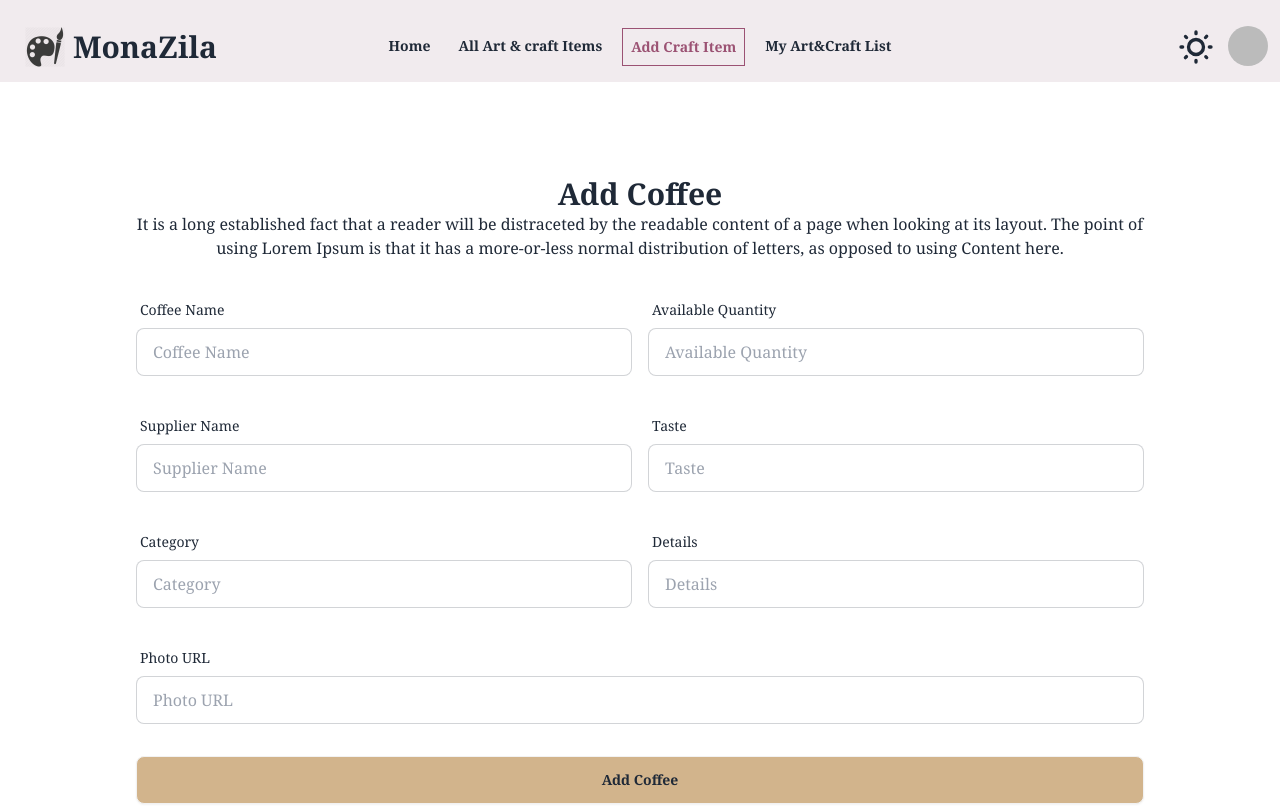
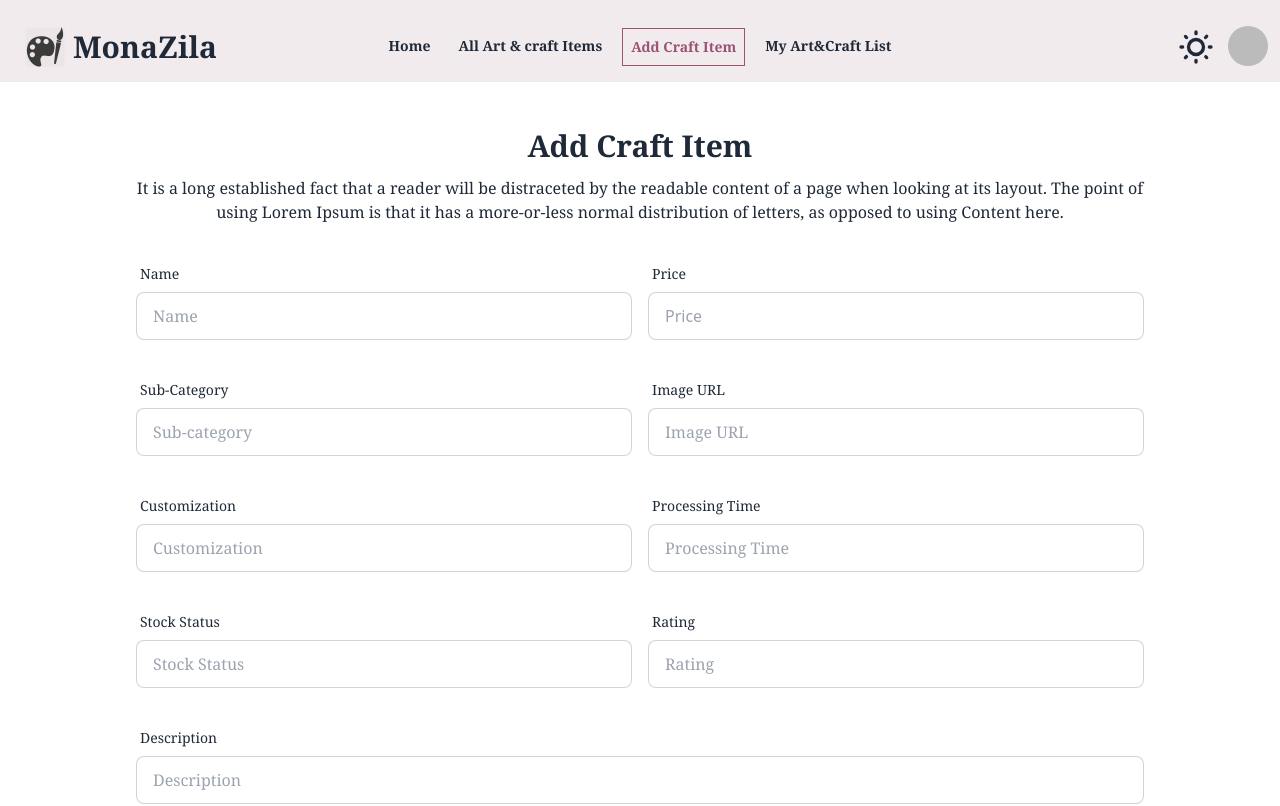
Before and after one commit to abunaim34/A10-MonaZial-client, a React (Vite) app: page /addCraftItem in a window 1280 px wide. Shown: the top 806 px of the page. Built offline with nearby package versions, Linux system fonts and the light colour scheme; no server answers; sample sign-in values are in the browser's storage.

Commit message:
this is my art and craft design

```diff
--- a/src/Components/CraftItems.jsx
+++ b/src/Components/CraftItems.jsx
@@ -8,7 +8,7 @@ import { Link } from 'react-router-dom'
 const CraftItems = ({ item }) => {
     const { id, item_name, subcategory_Name, short_description, price, rating, stockStatus } = item || {}
     return (
-        <div className=" relative bg-base-100  rounded-xl shadow-xl">
+        <div className="card relative bg-base-100  rounded-xl shadow-xl">
             <figure className="px-4 pt-5">
                 <img src={img} alt="Shoes" className="rounded-xl" />
             </figure>
@@ -28,10 +28,8 @@ const CraftItems = ({ item }) => {
                 <h1 className=" text-xl text-start">{item_name}</h1>
                 <h1 className="font-medium text-start">{subcategory_Name}</h1>
                 <p className="text-[#12132D99] font-sans">{short_description.slice(0, 60)}</p>
-                <div className="flex items-center bottom-0 gap-4 py-3 text-center">
-                    <button className="btn bg-[#9b5273] w-full"><Link to={`/craftItems/${id}`}>View Details page</Link></button>
-                </div>
             </div>
+            <Link to={`/craftItems/${id}`} className="p-4"><button className="btn bg-[#9b5273] text-white w-full">View Details page</button></Link>
         </div>
     );
 };
--- /dev/null
+++ b/src/Components/ShowArtCraftList.jsx
@@ -0,0 +1,46 @@
+import { FaStarHalfAlt } from "react-icons/fa";
+import img from "../assets/high-angle-view-human-hand-painting-white-paper-with-colorful-brushstroke_23-2148118022.jpg"
+import { Link } from "react-router-dom";
+
+
+const ShowArtCraftList = () => {
+    return (
+        <div className="bg-base-100  rounded-xl shadow-xl">
+            <figure className="px-4 pt-5">
+                <img src={img} alt="Shoes" className="rounded-xl" />
+            </figure>
+            <div className="px-4 space-y-2 text-start">
+                {/* <div className="flex justify-between items-center gap-3 pt-4">
+                    <div className="flex font-sans items-center font-bold">
+                        <BiDollarCircle /><span>50TK</span>
+                    </div>
+                    <div className="flex font-sans flex-row-reverse items-center">
+                        <FaStarHalfAlt />
+                        <span>5.0</span>
+                    </div>
+                </div> */}
+                <h1 className=" text-xl text-start mt-4">Captivating Charcoal Portrait Drawing</h1>
+                <div className="flex justify-between">
+                    <h1 className="font-medium text-start"><span className="font-semibold">Customization: </span> yes</h1>
+                    <div className="flex font-sans flex-row-reverse items-center gap-1">
+                        <FaStarHalfAlt />
+                        <span className="font-semibold">5.0</span>
+                    </div>
+                </div>
+                <div className="flex justify-between items-center gap-3 pt-4">
+                    <div className="flex font-sans gap-1 items-center font-bold">
+                        Price: <span>50TK</span>
+                    </div>
+                    <p className="font-medium"><span className="font-semibold">StockStatus:</span> None-stock</p>
+                </div>
+
+            </div>
+            <div className="flex p-4 gap-3">
+                <Link className=" "> <button className="btn text-white w-[190px] bg-[#9b5273]">Update</button></Link>
+                <button className="btn w-[190px] text-white bg-[#9b5273]">Delete</button>
+            </div>
+        </div>
+    );
+};
+
+export default ShowArtCraftList;
--- a/src/Pages/AddCraftItem.jsx
+++ b/src/Pages/AddCraftItem.jsx
@@ -1,9 +1,9 @@
 
 const AddCraftItem = () => {
     return (
-        <div className=" p-24">
+        <div className=" lg:px-24 py-12">
             <div className="text-center mb-8">
-                <h2 className="text-3xl font-extrabold">Add Coffee</h2>
+                <h2 className="text-3xl pb-3 font-bold">Add Craft Item</h2>
                 <p>It is a long established fact that a reader will be distraceted by the readable content of a page when looking at its layout. The point of using Lorem Ipsum is that it has a more-or-less normal distribution of letters, as opposed to using Content here.</p>
             </div>
             <form>
@@ -11,18 +11,18 @@ const AddCraftItem = () => {
                 <div className="md:flex mb-8">
                     <div className="form-control md:w-1/2">
                         <label className="label">
-                            <span className="label-text">Coffee Name</span>
+                            <span className="label-text">Name</span>
                         </label>
                         <label className="input-group">
-                            <input type="text" name="name" placeholder="Coffee Name" className="input input-bordered w-full" />
+                            <input type="text" name="name" placeholder="Name" className="input input-bordered w-full" />
                         </label>
                     </div>
                     <div className="form-control md:w-1/2 ml-4">
                         <label className="label">
-                            <span className="label-text">Available Quantity</span>
+                            <span className="label-text">Price</span>
                         </label>
                         <label className="input-group">
-                            <input type="text" name="quantity" placeholder="Available Quantity" className="input input-bordered w-full" />
+                            <input type="text" name="price" placeholder="Price" className="input input-bordered font-sans w-full" />
                         </label>
                     </div>
                 </div>
@@ -30,18 +30,18 @@ const AddCraftItem = () => {
                 <div className="md:flex mb-8">
                     <div className="form-control md:w-1/2">
                         <label className="label">
-                            <span className="label-text">Supplier Name</span>
+                            <span className="label-text">Sub-Category</span>
                         </label>
                         <label className="input-group">
-                            <input type="text" name="supplier" placeholder="Supplier Name" className="input input-bordered w-full" />
+                            <input type="text" name="SubCategory" placeholder="Sub-category" className="input input-bordered w-full" />
                         </label>
                     </div>
                     <div className="form-control md:w-1/2 ml-4">
                         <label className="label">
-                            <span className="label-text">Taste</span>
+                            <span className="label-text">Image URL</span>
                         </label>
                         <label className="input-group">
-                            <input type="text" name="taste" placeholder="Taste" className="input input-bordered w-full" />
+                            <input type="text" name="image" placeholder="Image URL" className="input input-bordered w-full" />
                         </label>
                     </div>
                 </div>
@@ -49,18 +49,36 @@ const AddCraftItem = () => {
                 <div className="md:flex mb-8">
                     <div className="form-control md:w-1/2">
                         <label className="label">
-                            <span className="label-text">Category</span>
+                            <span className="label-text">Customization</span>
                         </label>
                         <label className="input-group">
-                            <input type="text" name="category" placeholder="Category" className="input input-bordered w-full" />
+                            <input type="text" name="customization" placeholder="Customization" className="input input-bordered w-full" />
                         </label>
                     </div>
                     <div className="form-control md:w-1/2 ml-4">
                         <label className="label">
-                            <span className="label-text">Details</span>
+                            <span className="label-text">Processing Time</span>
                         </label>
                         <label className="input-group">
-                            <input type="text" name="details" placeholder="Details" className="input input-bordered w-full" />
+                            <input type="text" name="processing_time" placeholder="Processing Time" className="input input-bordered w-full" />
+                        </label>
+                    </div>
+                </div>
+                <div className="md:flex mb-8">
+                    <div className="form-control md:w-1/2">
+                        <label className="label">
+                            <span className="label-text">Stock Status</span>
+                        </label>
+                        <label className="input-group">
+                            <input type="text" name="stockStatus" placeholder="Stock Status" className="input input-bordered w-full" />
+                        </label>
+                    </div>
+                    <div className="form-control md:w-1/2 ml-4">
+                        <label className="label">
+                            <span className="label-text">Rating</span>
+                        </label>
+                        <label className="input-group">
+                            <input type="text" name="rating" placeholder="Rating" className="input input-bordered w-full" />
                         </label>
                     </div>
                 </div>
@@ -68,14 +86,14 @@ const AddCraftItem = () => {
                 <div className="mb-8">
                     <div className="form-control w-full">
                         <label className="label">
-                            <span className="label-text">Photo URL</span>
+                            <span className="label-text">Description</span>
                         </label>
                         <label className="input-group">
-                            <input type="text" name="photo" placeholder="Photo URL" className="input input-bordered w-full" />
+                            <input type="text" name="description" placeholder="Description" className="input input-bordered w-full" />
                         </label>
                     </div>
                 </div>
-                <input type="submit" value="Add Coffee" className="btn btn-block bg-[#D2B48C]" />
+                <input type="submit" value="Add" className="btn btn-block text-white bg-[#9b5273]" />
 
             </form>
         </div>
--- a/src/Pages/AllArtCraftItems.jsx
+++ b/src/Pages/AllArtCraftItems.jsx
@@ -8,9 +8,9 @@ const AllArtCraftItems = () => {
                     <thead>
                         <tr>
                             <th></th>
-                            <td>Name</td>
-                            <td>Time</td>
-                            <td>Calories</td>
+                            <th>Name</th>
+                            <th>Time</th>
+                            <th>Price</th>
                             <th></th>
                         </tr>
                     </thead>
@@ -20,7 +20,7 @@ const AllArtCraftItems = () => {
                             <td>name</td>
                             <td> minutes</td>
                             <td> calories</td>
-                            <td><button className='btn rounded-full'>View Details Page</button></td>
+                            <td><button className='btn rounded-full bg-[#9b5273] text-white'>View Details</button></td>
                         </tr>
                     </tbody>
                 </table>
--- a/src/Pages/ArtCraftList.jsx
+++ b/src/Pages/ArtCraftList.jsx
@@ -1,9 +1,17 @@
+import ShowArtCraftList from "../Components/ShowArtCraftList";
+
 
 
 const ArtCraftList = () => {
     return (
-        <div>
-            my art craft list
+        <div className="pt-12">
+            <div className="text-center">
+                <h2 className="text-3xl font-bold">My Art&Craft List</h2>
+                <p>Lorem ipsum dolor sit amet, consectetur adipisicing elit. Consequatur id magni beatae totam error rem nesciunt quasi architecto iste debitis.</p>
+            </div>
+            <div className="grid grid-cols-1 mt-8 md:grid-cols-2 lg:grid-cols-3">
+                <ShowArtCraftList></ShowArtCraftList>
+            </div>
         </div>
     );
 };
```
